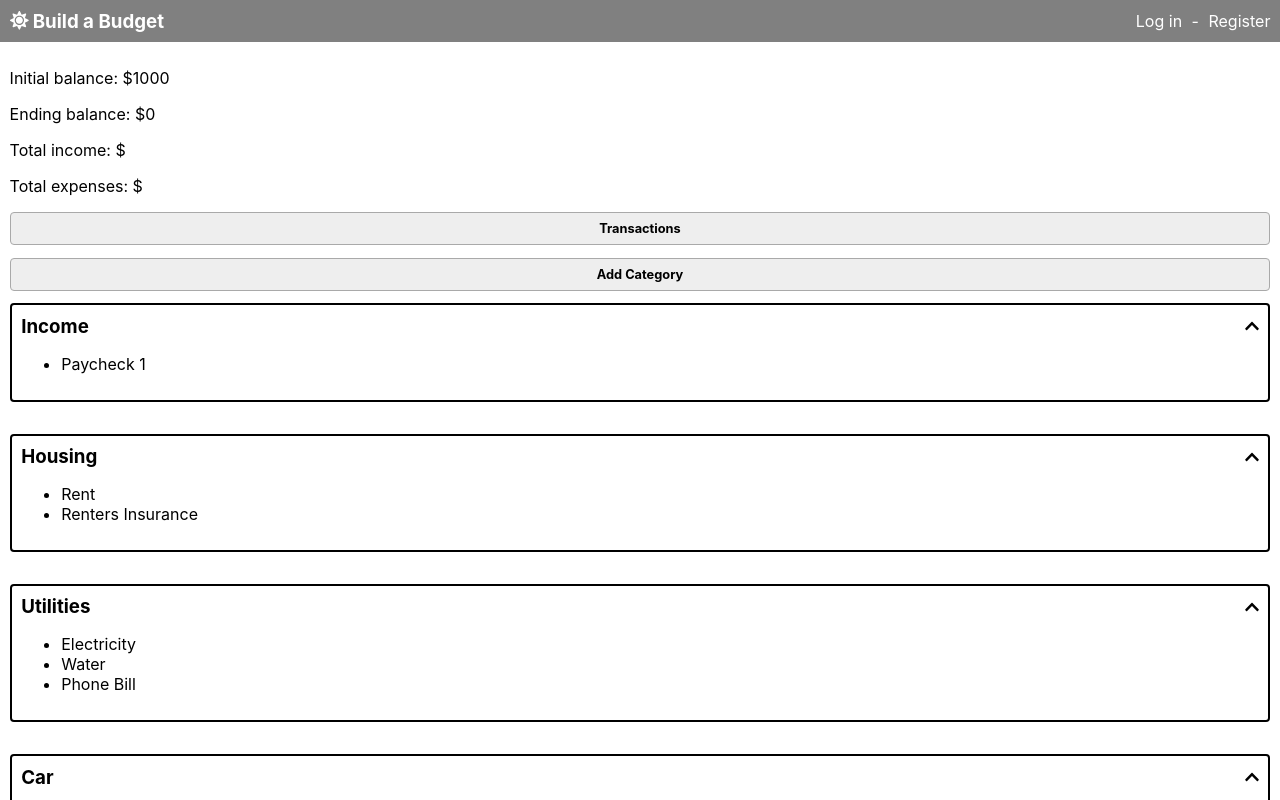
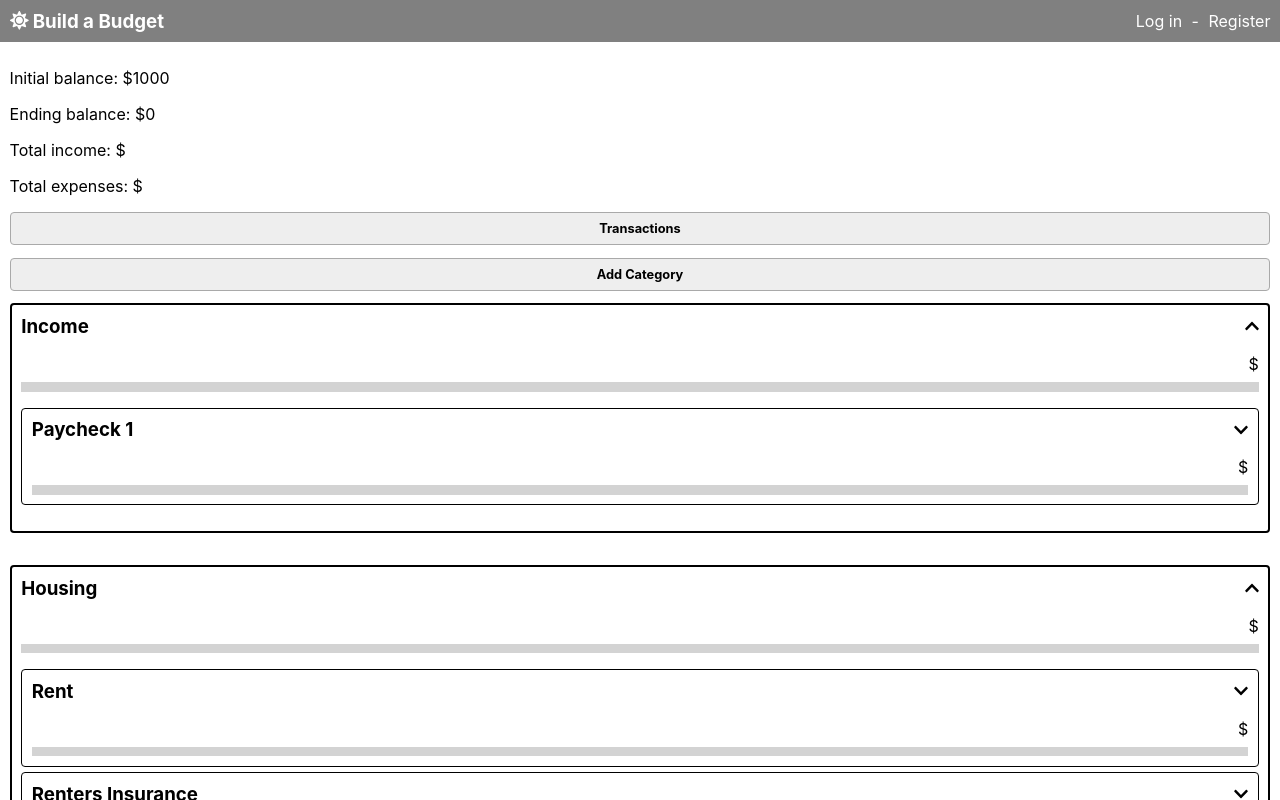
Before and after one commit to alextowe/budget-app-client, a React (Create React App) app: page / in a window 1280 px wide. Shown: the top 800 px of the page. Built offline with nearby package versions, Linux system fonts and the light colour scheme.

Commit message:
added item header component

```diff
--- a/src/components/Category/Category.css
+++ b/src/components/Category/Category.css
@@ -1,17 +1,14 @@
 .Category {
+  padding: 0.6em;
   border: 2px solid black;
   border-radius: 4px;
   margin-bottom: 2em;
-  padding: 0.6em;
 }
 
-.Category__top_section {
-  display: flex;
-  flex-direction: row;
-  justify-content: space-between;
-  align-items: center;
+h3 {
+  margin: 0;
 }
 
-.Category__top_section h3 {
-  margin: 0;
+.Category__expense_list  {
+  padding: 0;
 }
--- a/src/components/Category/Category.js
+++ b/src/components/Category/Category.js
@@ -1,7 +1,7 @@
 import React, { Component } from 'react'
+import ItemHeader from '../ItemHeader/ItemHeader'
+import Expense from '../Expense/Expense'
 import { Section } from '../../components/Utils/Utils'
-import { FontAwesomeIcon } from '@fortawesome/react-fontawesome'
-import { faChevronUp, faChevronDown } from '@fortawesome/free-solid-svg-icons'
 import './Category.css'
 
 export default class Category extends Component {
@@ -19,9 +19,10 @@ export default class Category extends Component {
     const categoryExpenses = this.filterExpenses(expenses, category.id)
 
     return categoryExpenses.map(expense => (
-      <li className='Expense'>
-        {expense.name}
-      </li>
+      <Expense
+        key={expense.id}
+        expense={expense}
+      />
     ))
   }
 
@@ -30,13 +31,15 @@ export default class Category extends Component {
     const { category } = this.props
     return (
       <Section className='Category'>
-        <section
-          className='Category__top_section'
+        <header
+          className='Category__header'
           onClick={ () => this.setState({ open: !open }) }>
-          <h3>{category.name}</h3>
-          <FontAwesomeIcon icon={ open ? faChevronUp : faChevronDown }/>
-        </section>
-        { open && <ul>{this.renderExpenses()}</ul>}
+          <ItemHeader
+            open={open}
+            item={category}
+          />
+        </header>
+        { open && <ul className='Category__expense_list'>{this.renderExpenses()}</ul>}
       </Section>
     )
   }
--- /dev/null
+++ b/src/components/Expense/Expense.css
@@ -0,0 +1,7 @@
+.Expense {
+  padding: 0.6em;
+  list-style-type: none;
+  border: 1px solid black;
+  margin-bottom: 5px;
+  border-radius: 4px;
+}
--- /dev/null
+++ b/src/components/Expense/Expense.js
@@ -0,0 +1,28 @@
+import React, { Component } from 'react'
+import ItemHeader from '../ItemHeader/ItemHeader'
+import { FontAwesomeIcon } from '@fortawesome/react-fontawesome'
+import { faChevronUp, faChevronDown } from '@fortawesome/free-solid-svg-icons'
+import './Expense.css'
+
+export default class Expense extends Component {
+  state = {
+    open: true,
+  }
+
+  render() {
+    const { open } = this.state
+    const { expense } = this.props
+    return (
+      <li className='Expense'>
+        <header
+          className='Expense__header'
+          onClick={ () => this.setState({ open: !open }) }>
+          <ItemHeader
+            item={expense}
+            open={false}
+          />
+        </header>
+      </li>
+    )
+  }
+}
--- /dev/null
+++ b/src/components/ItemHeader/ItemHeader.css
@@ -0,0 +1,16 @@
+.ItemHeader__top_section {
+  display: flex;
+  flex-direction: row;
+  justify-content: space-between;
+  align-items: center;
+}
+
+.ItemHeader__amount_section {
+  display: flex;
+  flex-direction: column;
+}
+
+.ItemHeader__amount {
+  align-self: end;
+  margin-bottom: 0.5em;
+}
--- /dev/null
+++ b/src/components/ItemHeader/ItemHeader.js
@@ -0,0 +1,39 @@
+import React, { Component } from 'react'
+import ProgressBar from '../ProgressBar/ProgressBar'
+import { FontAwesomeIcon } from '@fortawesome/react-fontawesome'
+import { faChevronUp, faChevronDown } from '@fortawesome/free-solid-svg-icons'
+import './ItemHeader.css'
+
+export default class ItemHeader extends Component {
+  renderTopSection = () => {
+    const { item } = this.props
+    const { open } = this.props
+    return (
+      <section className='ItemHeader__top_section'>
+        <h3>{item.name}</h3>
+        <FontAwesomeIcon icon={ open ? faChevronUp : faChevronDown }/>
+      </section>
+    )
+  }
+
+  renderAmountSection = () => {
+    const { amount } = this.props
+    return (
+      <section className='ItemHeader__amount_section'>
+        <p className='ItemHeader__amount'>
+          ${ amount }
+        </p>
+        <ProgressBar />
+      </section>
+    )
+  }
+
+  render () {
+    return (
+      <>
+        {this.renderTopSection()}
+        {this.renderAmountSection()}
+      </>
+    )
+  }
+}
--- /dev/null
+++ b/src/components/ProgressBar/ProgressBar.css
@@ -0,0 +1,5 @@
+.ProgressBar {
+  height: 0.6em;
+  background-color: lightgrey;
+  margin: 0;
+}
--- /dev/null
+++ b/src/components/ProgressBar/ProgressBar.js
@@ -0,0 +1,14 @@
+import React, { Component } from 'react'
+import { Section } from '../Utils/Utils'
+import './ProgressBar.css'
+
+
+export default class ProgressBar extends Component {
+  render() {
+    return (
+      <Section className='ProgressBar'>
+        <div className='ProgressBar_progress' />
+      </Section>
+    )
+  }
+}
```
